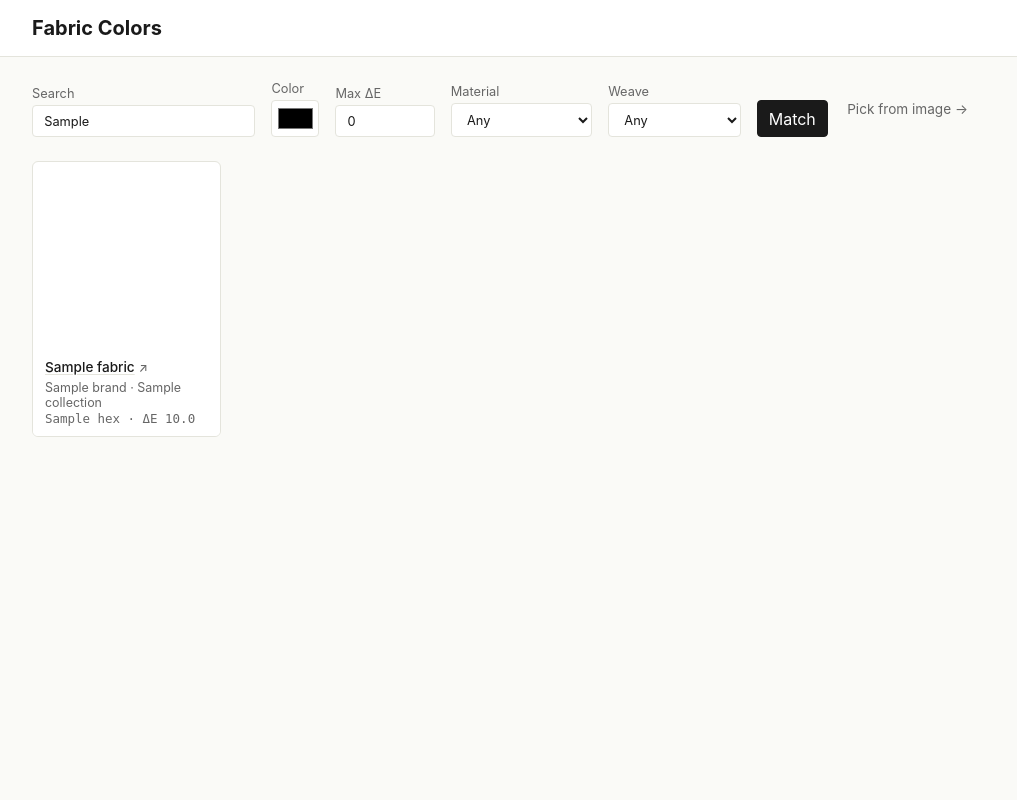
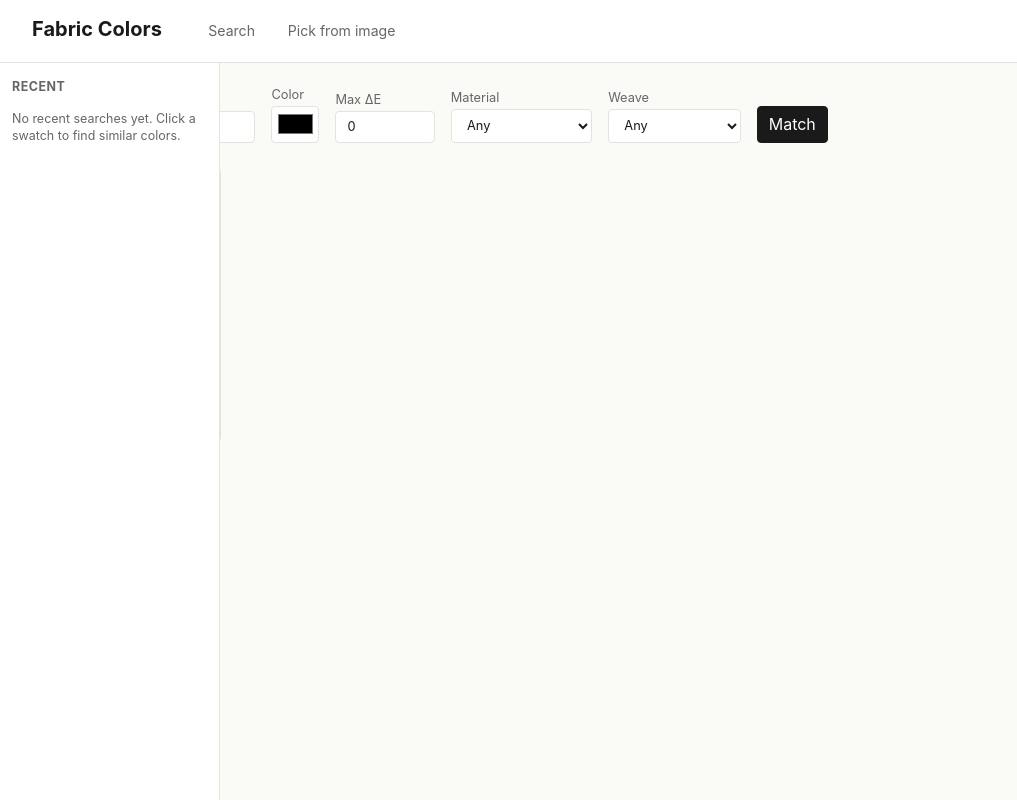
Before and after one commit to GermanTortoise/fabric-colors, a Flask app: template app/templates/index.html in a window 1280 px wide. Shown: the whole page, without its empty margins (0-1017 px from the left). Run offline with Flask 3, Linux system fonts and the light colour scheme; the template is opened without the code that fills it: most values are stand-ins (such as "Sample title", 1, 10 or a date in 2020).

Commit message:
feat: finalize search UI

```diff
--- a/app/static/style.css
+++ b/app/static/style.css
@@ -15,9 +15,32 @@ header {
   padding: 1rem 2rem;
   border-bottom: 1px solid var(--border);
   background: white;
+  display: flex;
+  align-items: baseline;
+  gap: 2rem;
 }
 header h1 { margin: 0; font-size: 1.25rem; }
 header a { color: inherit; text-decoration: none; }
+.tabs {
+  display: flex;
+  gap: 0.25rem;
+}
+.tab {
+  padding: 0.4rem 0.9rem;
+  color: var(--muted);
+  text-decoration: none;
+  font-size: 0.88rem;
+  border-radius: 4px;
+}
+.tab:hover {
+  color: var(--fg);
+  background: var(--bg);
+}
+.tab.active {
+  color: var(--fg);
+  background: var(--bg);
+  font-weight: 500;
+}
 main { padding: 1.5rem 2rem; max-width: 1400px; margin: 0 auto; }
 code {
   font-family: ui-monospace, SFMono-Regular, Menlo, monospace;
@@ -305,3 +328,91 @@ a.meta:hover {
   font-size: 0.8rem;
 }
 #clear-picks:hover { color: var(--fg); }
+
+/* The history sidebar is positioned out of flow against the viewport edge,
+   starting below the header so the header (with its tabs) keeps the same
+   layout on every page. Main is shifted right only on the page that has
+   the sidebar — the picker page is untouched. */
+.index-main { min-width: 0; }
+.history {
+  position: fixed;
+  left: 0;
+  top: var(--header-h, 3.9rem);
+  bottom: 0;
+  width: 220px;
+  background: white;
+  border-right: 1px solid var(--border);
+  padding: 1rem 0.75rem;
+  overflow-y: auto;
+  z-index: 5;
+}
+body:has(.history) main {
+  /* Reserve space for the fixed sidebar, then let .index-main center inside
+     the remaining area (instead of being flush against the sidebar). */
+  max-width: none;
+  margin: 0;
+  padding-left: 0;
+  padding-right: 0;
+}
+body:has(.history) .index-main {
+  max-width: 1400px;
+  margin: 0 auto;
+  padding: 0 2rem;
+}
+.history h2 {
+  margin: 0 0 0.5rem;
+  font-size: 0.78rem;
+  color: var(--muted);
+  text-transform: uppercase;
+  letter-spacing: 0.04em;
+}
+.history-list {
+  display: flex;
+  flex-direction: column;
+  gap: 0.25rem;
+  margin-bottom: 0.5rem;
+}
+.history-item {
+  display: flex;
+  align-items: center;
+  gap: 0.5rem;
+  padding: 0.25rem;
+  border-radius: 4px;
+  text-decoration: none;
+  color: var(--fg);
+  font-size: 0.82rem;
+  border: 1px solid transparent;
+}
+.history-item:hover {
+  background: var(--bg);
+  border-color: var(--border);
+}
+.history-swatch {
+  width: 1.6rem;
+  height: 1.6rem;
+  border-radius: 3px;
+  border: 1px solid var(--border);
+  flex-shrink: 0;
+}
+.history-name {
+  overflow: hidden;
+  text-overflow: ellipsis;
+  white-space: nowrap;
+}
+.history-empty {
+  margin: 0 0 0.5rem;
+  font-size: 0.78rem;
+  color: var(--muted);
+  line-height: 1.4;
+}
+#clear-history {
+  background: none;
+  border: 1px solid var(--border);
+  color: var(--muted);
+  padding: 0.3rem 0.6rem;
+  border-radius: 4px;
+  cursor: pointer;
+  font-size: 0.75rem;
+  width: 100%;
+}
+#clear-history:hover { color: var(--fg); }
--- a/app/templates/base.html
+++ b/app/templates/base.html
@@ -9,9 +9,29 @@
 <body>
   <header>
     <h1><a href="/">Fabric Colors</a></h1>
+    <nav class="tabs">
+      <a class="tab {% if request.endpoint == 'index' %}active{% endif %}"
+         href="{{ url_for('index') }}">Search</a>
+      <a class="tab {% if request.endpoint == 'picker' %}active{% endif %}"
+         href="{{ url_for('picker') }}">Pick from image</a>
+    </nav>
   </header>
   <main>
     {% block content %}{% endblock %}
   </main>
+  <script>
+    // Publish the header's actual rendered height so fixed-position elements
+    // (like the history sidebar) can sit exactly below it, regardless of
+    // font metrics.
+    (function () {
+      const h = document.querySelector('header');
+      if (!h) return;
+      const set = () => document.documentElement.style.setProperty(
+        '--header-h', h.offsetHeight + 'px'
+      );
+      set();
+      window.addEventListener('resize', set);
+    })();
+  </script>
 </body>
 </html>
--- a/app/templates/index.html
+++ b/app/templates/index.html
@@ -1,5 +1,13 @@
 {% extends "base.html" %}
 {% block content %}
+<div class="index-page">
+  <aside class="history">
+    <h2>Recent</h2>
+    <div class="history-list" id="history-list"></div>
+    <p class="history-empty" id="history-empty">No recent searches yet. Click a swatch to find similar colors.</p>
+    <button type="button" id="clear-history" hidden>Clear</button>
+  </aside>
+  <div class="index-main">
     <form method="get" class="filters">
       <label>
         Search
@@ -32,7 +40,6 @@
         </select>
       </label>
       <button type="submit">Match</button>
-  <a class="pick-link" href="{{ url_for('picker') }}">Pick from image &rarr;</a>
     </form>
 
     <div id="saved-picks" class="saved-picks" hidden>
@@ -40,6 +47,40 @@
       <div class="saved-picks-strip"></div>
       <button type="button" id="clear-picks">Clear</button>
     </div>
+
+    {% if fabrics %}
+    <div class="grid">
+      {% for f in fabrics %}
+      <div class="card">
+        <a class="swatch" style="background:{{ f.hex }}"
+           href="{{ url_for('index', color=f.hex) }}"
+           data-hex="{{ f.hex }}"
+           data-name="{{ f.color_name }}"
+           data-brand="{{ f.brand }}"
+           title="Find similar colors"></a>
+        <a class="meta" href="{{ f.manufacturer_url }}" target="_blank" rel="noopener noreferrer">
+          <div class="name">{{ f.color_name }}<span class="ext">&#x2197;</span></div>
+          <div class="store">{{ f.brand }} &middot; {{ f.collection }}</div>
+          <div class="hex">
+            {{ f.hex }}
+            {% if f.delta_e is not none and f.delta_e is defined %}
+              &middot; &Delta;E {{ '%.1f' % f.delta_e }}
+            {% endif %}
+          </div>
+        </a>
+      </div>
+      {% endfor %}
+    </div>
+    {% else %}
+    <div class="empty">
+      <p>No fabrics in the database yet.</p>
+      <p>Add a manufacturer scraper in <code>scraper/manufacturers/</code>,
+         then run <code>python -m scraper.run &lt;manufacturer_slug&gt; 20</code>.</p>
+    </div>
+    {% endif %}
+  </div>
+</div>
+
 <script>
 (function () {
   const STORAGE_KEY = 'fabric-colors:picks';
@@ -76,31 +117,68 @@
 })();
 </script>
 
-{% if fabrics %}
-<div class="grid">
-  {% for f in fabrics %}
-  <div class="card">
-    <a class="swatch" style="background:{{ f.hex }}"
-       href="{{ url_for('index', color=f.hex) }}"
-       title="Find similar colors"></a>
-    <a class="meta" href="{{ f.manufacturer_url }}" target="_blank" rel="noopener noreferrer">
-      <div class="name">{{ f.color_name }}<span class="ext">&#x2197;</span></div>
-      <div class="store">{{ f.brand }} &middot; {{ f.collection }}</div>
-      <div class="hex">
-        {{ f.hex }}
-        {% if f.delta_e is not none and f.delta_e is defined %}
-          &middot; &Delta;E {{ '%.1f' % f.delta_e }}
-        {% endif %}
-      </div>
-    </a>
-  </div>
-  {% endfor %}
-</div>
-{% else %}
-<div class="empty">
-  <p>No fabrics in the database yet.</p>
-  <p>Add a manufacturer scraper in <code>scraper/manufacturers/</code>,
-     then run <code>python -m scraper.run &lt;manufacturer_slug&gt; 20</code>.</p>
-</div>
-{% endif %}
+<script>
+(function () {
+  const HISTORY_KEY = 'fabric-colors:history';
+  const MAX_ENTRIES = 100;
+  const list = document.getElementById('history-list');
+  const empty = document.getElementById('history-empty');
+  const clearBtn = document.getElementById('clear-history');
+
+  function load() {
+    try { return JSON.parse(localStorage.getItem(HISTORY_KEY) || '[]'); }
+    catch (_) { return []; }
+  }
+  function save(entries) {
+    localStorage.setItem(HISTORY_KEY, JSON.stringify(entries));
+  }
+
+  function render() {
+    const entries = load();
+    list.innerHTML = '';
+    const hasAny = entries.length > 0;
+    empty.hidden = hasAny;
+    clearBtn.hidden = !hasAny;
+    for (const e of entries) {
+      const a = document.createElement('a');
+      a.className = 'history-item';
+      a.href = '/?color=' + encodeURIComponent(e.hex);
+      a.title = e.name + (e.brand ? ' — ' + e.brand : '');
+      const sw = document.createElement('span');
+      sw.className = 'history-swatch';
+      sw.style.background = e.hex;
+      const nm = document.createElement('span');
+      nm.className = 'history-name';
+      nm.textContent = e.name || e.hex;
+      a.append(sw, nm);
+      list.appendChild(a);
+    }
+  }
+
+  function push(entry) {
+    let entries = load().filter(e => e.hex !== entry.hex);
+    entries.unshift(entry);
+    if (entries.length > MAX_ENTRIES) entries = entries.slice(0, MAX_ENTRIES);
+    save(entries);
+  }
+
+  // Capture every "find similar" click in the result grid.
+  document.querySelectorAll('.grid a.swatch').forEach(sw => {
+    sw.addEventListener('click', () => {
+      push({
+        hex: sw.dataset.hex,
+        name: sw.dataset.name,
+        brand: sw.dataset.brand,
+      });
+    });
+  });
+
+  clearBtn.addEventListener('click', () => {
+    localStorage.removeItem(HISTORY_KEY);
+    render();
+  });
+
+  render();
+})();
+</script>
 {% endblock %}
```
Lines whose indentation alone changed are shown as unchanged.
